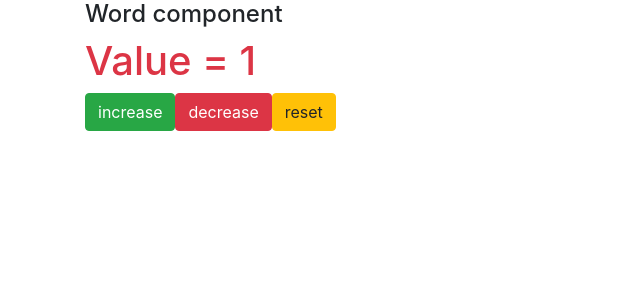
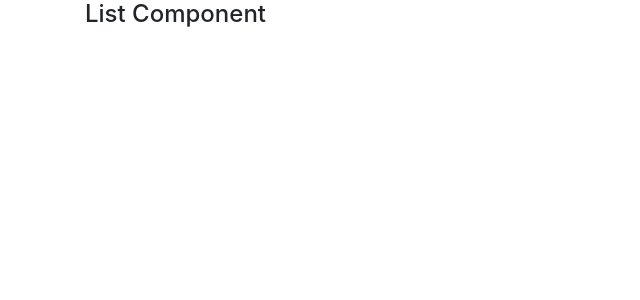
Before and after one commit to vanpho93/ng0705, an Angular app: page / in a window 1280 px wide. Shown: the top 300 px of the page, without its empty margins (0-640 px from the left). Built offline with nearby package versions, Linux system fonts and the light colour scheme.

Commit message:
add list

```diff
--- a/src/app/app.component.html
+++ b/src/app/app.component.html
@@ -1,3 +1,4 @@
 <div class="container">
-  <app-word></app-word>
+  <!-- <app-word></app-word> -->
+  <app-list></app-list>
 </div>
--- a/src/app/app.module.ts
+++ b/src/app/app.module.ts
@@ -4,12 +4,14 @@ import { NgModule } from '@angular/core';
 import { AppComponent } from './app.component';
 import { BoxComponent } from './box/box.component';
 import { WordComponent } from './word/word.component';
+import { ListComponent } from './list/list.component';
 
 @NgModule({
   declarations: [
     AppComponent,
     BoxComponent,
-    WordComponent
+    WordComponent,
+    ListComponent
   ],
   imports: [
     BrowserModule
--- /dev/null
+++ b/src/app/list/list.component.ts
@@ -0,0 +1,10 @@
+import { Component } from '@angular/core';
+
+@Component({
+  selector: 'app-list',
+  template: `
+      <h4>List Component</h4>
+  `
+})
+
+export class ListComponent {}
--- a/src/app/word/word.component.ts
+++ b/src/app/word/word.component.ts
@@ -16,11 +16,17 @@ import { Component } from '@angular/core';
         <button class="btn btn-warning" (click)="reset();">
             reset
         </button>
+        <!-- <img [src]="imageSrc" /> -->
+        <br>
+        <button class="btn btn-primary" [disabled]="value % 2 === 1">
+            Stop
+        </button>
     `
 })
 
 export class WordComponent {
     value = 1;
+    imageSrc = 'https://www.google.com/logos/doodles/2018/world-cup-2018-day-9-5987135852118016-5692201761767424-ssw.png';
     increase() { this.value++; }
     decrease() { this.value--; }
     reset() { this.value = 1; }
```
